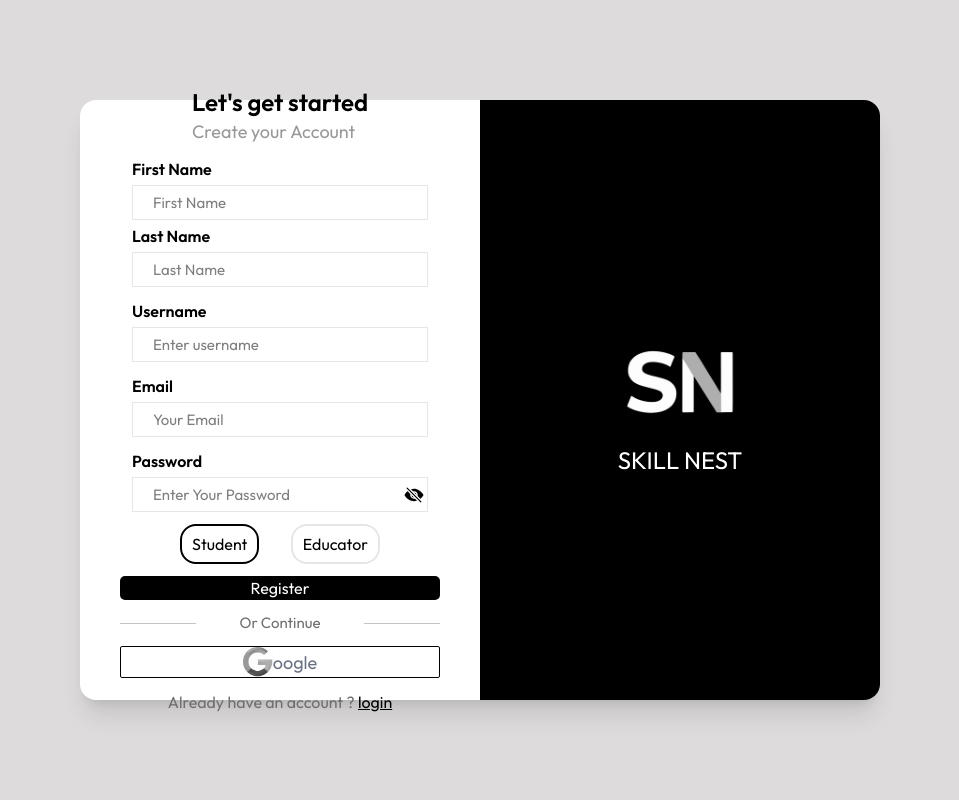
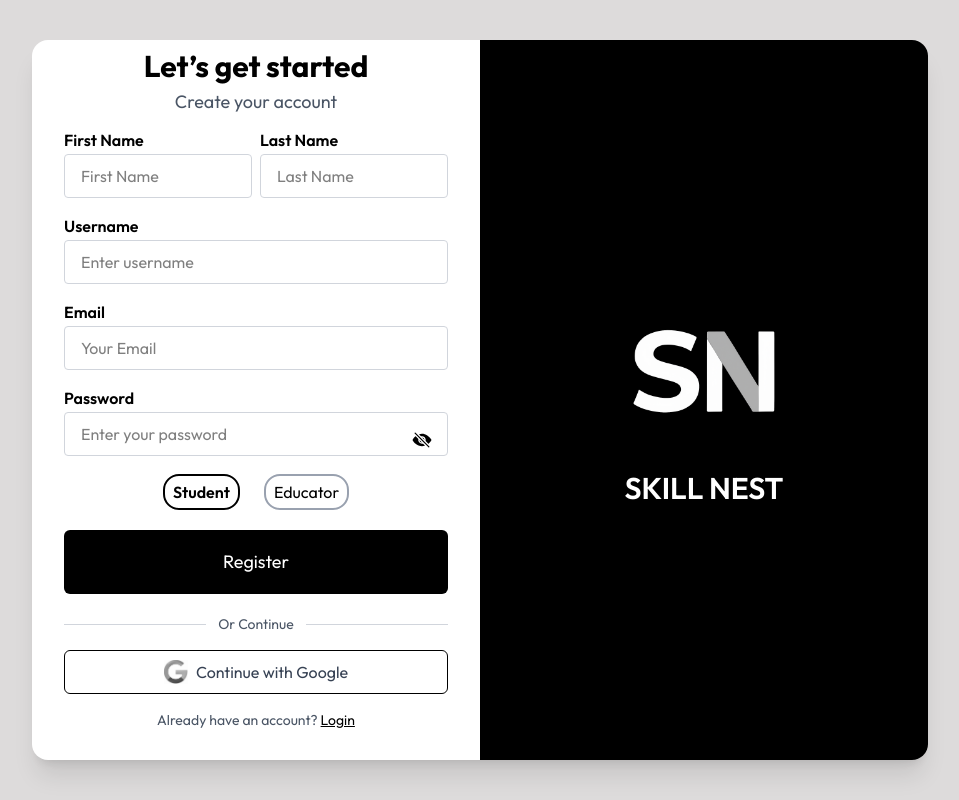
Before and after one commit to moabia1/LMS-Project, a React (Vite) app in the folder frontend/: page /register in a window 1280 px wide. Shown: the whole page, without its empty margins (160-1119 px from the left). Built offline with nearby package versions, Linux system fonts and the light colour scheme; no server answers; a web font is replaced by a local one.

Commit message:
All are done

```diff
--- a/frontend/src/lib/axios.js
+++ b/frontend/src/lib/axios.js
@@ -1,6 +1,6 @@
 import axios from "axios"
 
 export const axiosInstance = axios.create({
-  baseURL: "http://localhost:5000/api",
-  withCredentials: true
-})
+  baseURL: "https://lms-project-wqss.onrender.com/api",
+  withCredentials: true,
+});
--- a/frontend/src/pages/Register.jsx
+++ b/frontend/src/pages/Register.jsx
@@ -53,168 +53,164 @@ const Register = () => {
   };
 
   return (
-    <div className="bg-[#dddbdb] w-[100vw] h-[100vh] flex items-center justify-center">
+    <div className="bg-[#dddbdb] w-screen h-screen flex items-center justify-center p-4">
       <form
         onSubmit={submitHandler}
-        className="w-[90%] md:w-200 h-150 bg-[white] shadow-xl rounded-2xl flex"
+        className="
+        w-full max-w-4xl
+        h-full md:h-[90vh]
+        bg-white shadow-xl rounded-2xl
+        flex flex-col md:flex-row
+        overflow-y-auto
+      "
       >
-        {/* Left Div */}
-        <div className="md:w-[50%] w-[100%] flex flex-col items-center justify-center gap-3">
-          <div>
-            <h1 className="font-semibold text-black text-2xl">
-              Let's get started
-            </h1>
-            <h2 className="text-[#999797] text-[18px]">Create your Account</h2>
+        {/* LEFT SECTION */}
+        <div className="md:w-1/2 w-full px-8 py-2 flex flex-col items-center gap-4">
+          {/* Heading Section */}
+          <div className="w-full text-center">
+            <h1 className="font-bold text-3xl text-black">Let’s get started</h1>
+            <h2 className="text-gray-600 text-lg mt-1">Create your account</h2>
           </div>
 
-          {/* First & Last Name */}
-          <div className="flex flex-col gap-1 w-[80%] items-start justify-center px-3">
-            <label htmlFor="first Name" className="font-semibold">
-              First Name
-            </label>
+          {/* INPUTS */}
+          <div className="w-full grid grid-cols-1 sm:grid-cols-2 gap-2 -mt-1">
+            <div className="flex flex-col gap-0.5">
+              <label className="font-semibold">First Name</label>
               <input
                 type="text"
-              id="first Name"
                 value={firstName}
                 onChange={(e) => setFirstName(e.target.value)}
-              className="border w-[100%] h-[35px] border-[#e7e6e6] text-[15px] px-5"
+                className="border h-11 border-gray-300 rounded px-4"
                 placeholder="First Name"
               />
-            <label htmlFor="last Name" className="font-semibold">
-              Last Name
-            </label>
+            </div>
+
+            <div className="flex flex-col gap-0.5">
+              <label className="font-semibold">Last Name</label>
               <input
                 type="text"
-              id="last Name"
                 value={lastName}
                 onChange={(e) => setLastName(e.target.value)}
-              className="border w-[100%] h-[35px] border-[#e7e6e6] text-[15px] px-5"
+                className="border h-11 border-gray-300 rounded px-4"
                 placeholder="Last Name"
               />
             </div>
+          </div>
 
-          {/* Username */}
-          <div className="flex flex-col gap-1 w-[80%] items-start justify-center px-3">
-            <label htmlFor="username" className="font-semibold">
-              Username
-            </label>
+          <div className="w-full flex flex-col gap-0.5">
+            <label className="font-semibold">Username</label>
             <input
               type="text"
-              id="username"
               value={username}
               onChange={(e) => setUsername(e.target.value)}
-              className="border-1 w-[100%] h-[35px] border-[#e7e6e6] text-[15px] px-5"
+              className="border h-11 border-gray-300 rounded px-4"
               placeholder="Enter username"
             />
           </div>
 
-          {/* Email */}
-          <div className="flex flex-col gap-1 w-[80%] items-start justify-center px-3">
-            <label htmlFor="email" className="font-semibold">
-              Email
-            </label>
+          <div className="w-full flex flex-col gap-0.5">
+            <label className="font-semibold">Email</label>
             <input
               type="email"
-              id="email"
               value={email}
               onChange={(e) => setEmail(e.target.value)}
-              className="border-1 w-[100%] h-[35px] border-[#e7e6e6] text-[15px] px-5"
+              className="border h-11 border-gray-300 rounded px-4"
               placeholder="Your Email"
             />
           </div>
 
           {/* Password */}
-          <div className="flex flex-col gap-1 w-[80%] items-start justify-center px-3 relative">
-            <label htmlFor="password" className="font-semibold">
-              Password
-            </label>
+          <div className="w-full flex flex-col gap-0.5 relative">
+            <label className="font-semibold">Password</label>
             <input
               type={showPassword ? "text" : "password"}
-              id="password"
               value={password}
               onChange={(e) => setPassword(e.target.value)}
-              className="border w-[100%] h-[35px] border-[#e7e6e6] text-[15px] px-5"
-              placeholder="Enter Your Password"
+              className="border h-11 border-gray-300 rounded px-4"
+              placeholder="Enter your password"
             />
             {showPassword ? (
               <IoEye
                 onClick={() => setShowPassword(!showPassword)}
-                className="absolute w-5 h-5 cursor-pointer right-[5%] bottom-[10%]"
+                className="absolute right-4 top-11 text-xl cursor-pointer"
               />
             ) : (
               <IoEyeOff
                 onClick={() => setShowPassword(!showPassword)}
-                className="absolute w-5 h-5 cursor-pointer right-[5%] bottom-[10%]"
+                className="absolute right-4 top-11 text-xl cursor-pointer"
               />
             )}
           </div>
 
           {/* Role */}
-          <div className="flex md:w-[50%] w-[70%] items-center justify-between">
+          <div className="flex items-center justify-center gap-6 pt-0.5">
             <span
               onClick={() => setRole("student")}
-              className={`px-2.5 py-1.5 border-2 border-[#e7e6e6] rounded-2xl cursor-pointer hover:border-black ${
-                role == "student" ? "border-black" : "border-[#646464]"
+              className={`px-2 py-1 border-2 rounded-2xl cursor-pointer ${
+                role === "student"
+                  ? "border-black font-semibold"
+                  : "border-gray-400"
               }`}
             >
               Student
             </span>
             <span
               onClick={() => setRole("educator")}
-              className={`px-2.5 py-1.5 border-2 border-[#e7e6e6] rounded-2xl cursor-pointer hover:border-black ${
-                role == "educator" ? "border-black" : "border-[#646464]"
+              className={`px-2 py-1 border-2 rounded-2xl cursor-pointer ${
+                role === "educator"
+                  ? "border-black font-semibold"
+                  : "border-gray-400"
               }`}
             >
               Educator
             </span>
           </div>
 
-          {/* Submit Button */}
+          {/* Submit */}
           <button
             disabled={loading}
-            className="w-[80%] h-10 bg-black text-white cursor-pointer flex items-center justify-center rounded-[5px]"
+            className="w-full h-16 bg-black text-white rounded-md flex items-center justify-center mt-1 text-lg cursor-pointer"
           >
-            {loading ? <ClipLoader color="white" size={30} /> : "Register"}
+            {loading ? <ClipLoader color="white" size={28} /> : "Register"}
           </button>
 
-          {/* Continue Google button */}
-          <div className="w-[80%] flex items-center gap-2">
-            <div className="w-[25%] h-[0.5px] bg-[#c4c4c4]"></div>
-            <div className="w-[50%] text-[15px] text-[#6f6f6f] flex items-center justify-center">
-              Or Continue
-            </div>
-            <div className="w-[25%] h-[0.5px] bg-[#c4c4c4]"></div>
+          {/* Divider */}
+          <div className="flex items-center gap-3 w-full mt-1">
+            <div className="flex-1 h-px bg-gray-300"></div>
+            <span className="text-gray-600 text-sm">Or Continue</span>
+            <div className="flex-1 h-px bg-gray-300"></div>
           </div>
 
-          {/* Google icon with button */}
+          {/* Google Login */}
           <div
-            onClick={() => {
-              window.location.href = "http://localhost:5000/api/auth/google";
-            }}
-            className="w-[80%] h-10 border border-black rounded-xs flex items-center justify-center hover:border-2 cursor-pointer"
+            onClick={() =>
+              (window.location.href = "http://localhost:5000/api/auth/google")
+            }
+            className="w-full h-11 border border-black rounded-md flex items-center justify-center gap-2 cursor-pointer hover:bg-gray-100"
           >
-            <img src={google} alt="" className="w-[30px]" />
-            <span className="text-[18px] text-gray-500">oogle</span>
-          </div>
-          <span className="text-[#6f6f6f]">
-            Already have an account ?{" "}
-            <Link
-              to="/login"
-              className="underline underline-offset-1 text-black"
-            >
-              login
-            </Link>
+            <img src={google} alt="" className="w-6" />
+            <span className="text-gray-700 text-base">
+              Continue with Google
             </span>
           </div>
 
-        {/* Right Div */}
-        <div className="w-[50%] h-[100%] rounded-r-2xl bg-[black] md:flex items-center justify-center flex-col hidden">
-          <img src={logo} alt="logo" className="w-30 shadow-2xl" />
-          <span className="text-2xl text-white">SKILL NEST</span>
+          <div className="text-gray-600 text-sm mt-0">
+            Already have an account?{" "}
+            <Link to="/login" className="underline text-black">
+              Login
+            </Link>
+          </div>
+        </div>
+
+        {/* Right Section */}
+        <div className="hidden md:flex w-1/2 bg-black items-center justify-center flex-col p-10">
+          <img src={logo} alt="logo" className="w-40 mb-4" />
+          <span className="text-3xl text-white font-semibold">SKILL NEST</span>
         </div>
       </form>
     </div>
   );
+
 };
 
 export default Register;
--- a/frontend/src/pages/SearchWithAi.jsx
+++ b/frontend/src/pages/SearchWithAi.jsx
@@ -71,7 +71,7 @@ const SearchWithAi = () => {
             type="text"
             onChange={(e) => setInput(e.target.value)}
             value={input}
-            className="flex-grow px-4 py-3 bg-transparent text-white placeholder-gray-400 focus:outline-none text-sm sm:text-base"
+            className="grow px-4 py-3 bg-transparent text-white placeholder-gray-400 focus:outline-none text-sm sm:text-base"
             placeholder="What do you want to learn? (e.g. AI, MERN, Cloud...)"
           />
 
```
Lines whose indentation alone changed are shown as unchanged.
